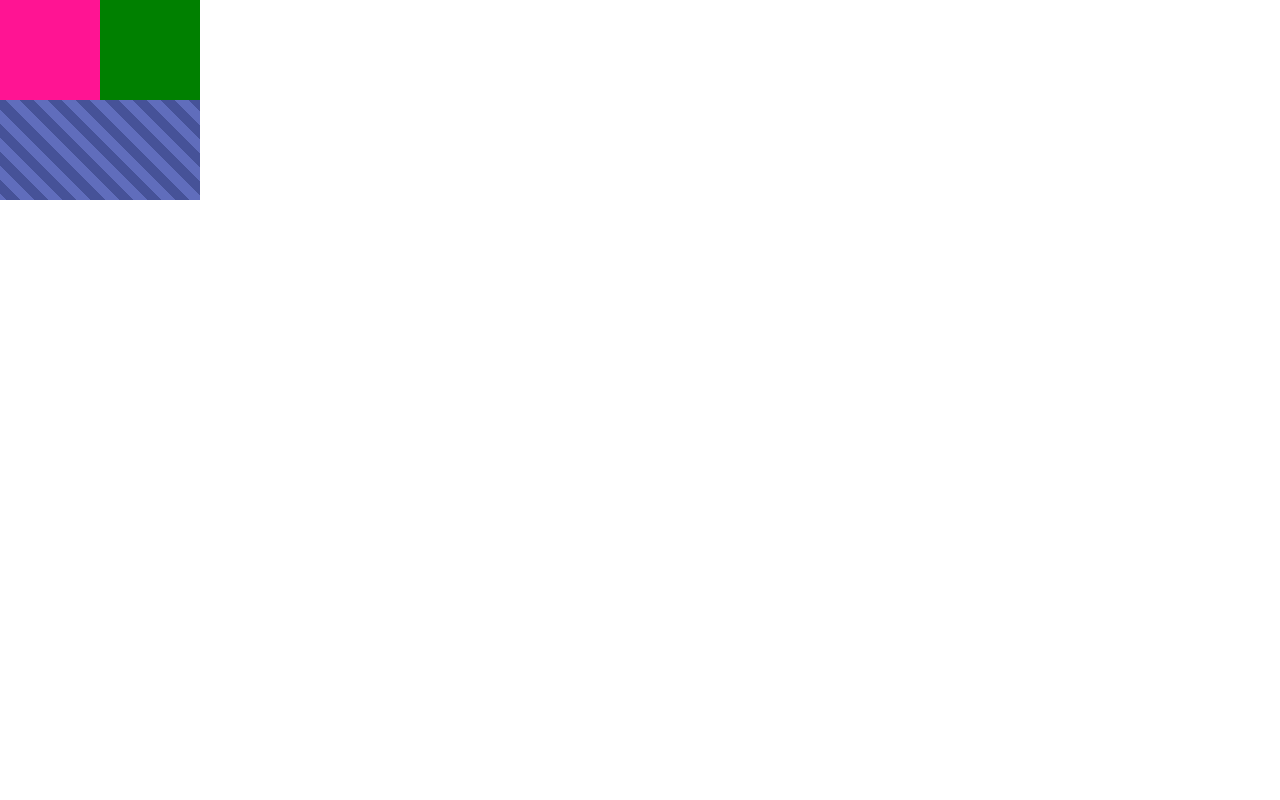
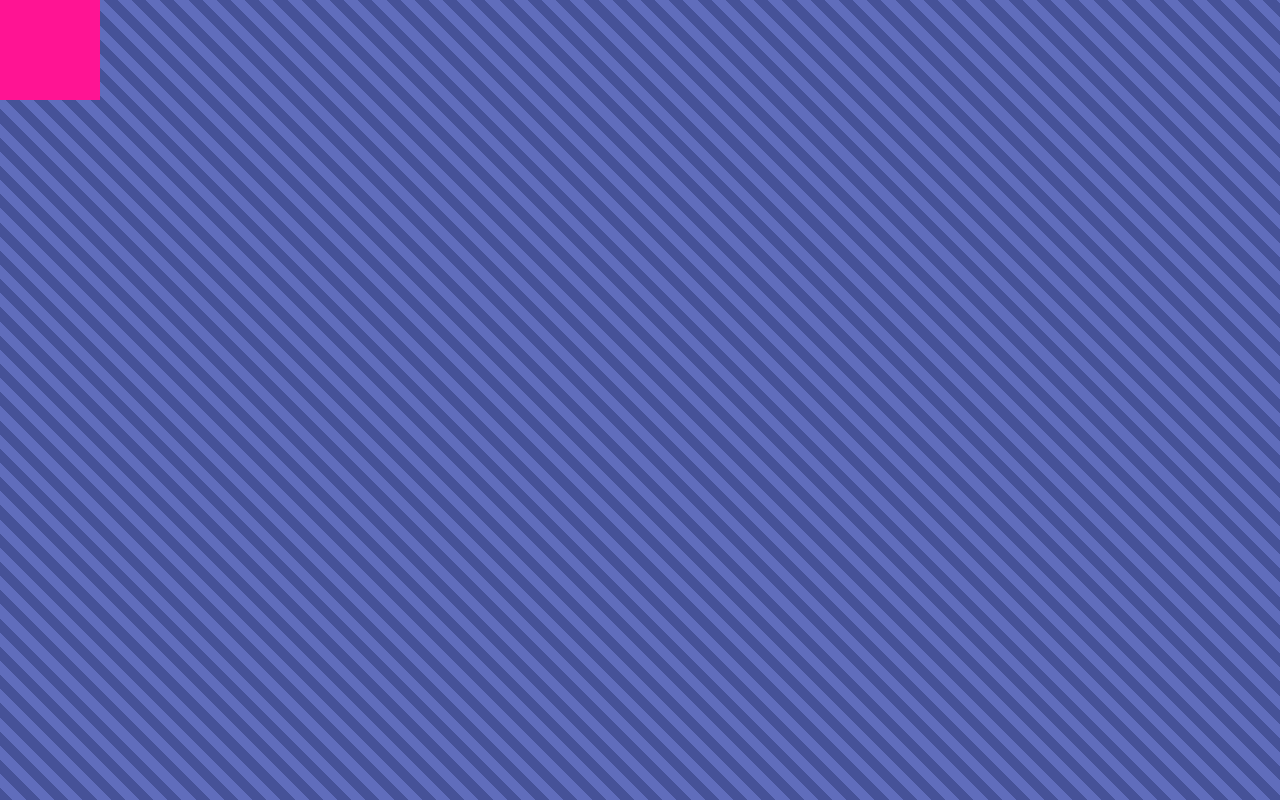
Before and after one commit to tdresser/swipe-experiments, a website built with Vite: page index.html in a window 1280 px wide. Built offline with nearby package versions, Linux system fonts and the light colour scheme.

Commit message:
Simple demo

```diff
--- a/index.html
+++ b/index.html
@@ -8,15 +8,9 @@
 </head>
 
 <body>
-  <div id="scroll_container_x">
-    <div id="scroll_container_y">
-      <div id="scroll_contents">
-        <div id="dummy_x">
-          <div id="dummy_y">
-            <div id="square"></div>
-          </div>
-        </div>
-      </div>
+  <div id="square"></div>
+  <div id="scroll_container">
+    <div id="scroll_contents">
     </div>
   </div>
   <script type="module" src="/src/main.ts"></script>
--- a/src/style.css
+++ b/src/style.css
@@ -1,37 +1,37 @@
-html, body {
-  margin:0;
-  padding:0;
+html,
+body {
+  margin: 0;
+  padding: 0;
+  height: 100%;
+  width: 100%;
 }
 
-@property --scrollYProp {
+body {
+  timeline-scope: --scrollXTimeline, --scrollYTimeline;
+}
+
+@property --sY {
   syntax: "<number>";
   initial-value: 0;
   inherits: false
 }
 
-@property --scrollXProp {
+@property --sX {
   syntax: "<number>";
   initial-value: 0;
   inherits: false
 }
 
-#scroll_container_x, #scroll_container_y {
-  height:200px;
-  width:200px;
-  overflow:scroll;
-}
-
-#scroll_container_x {
-  scroll-timeline: --scrollXTimeline x;
-}
-
-#scroll_container_y {
-  scroll-timeline: --scrollYTimeline y;
+#scroll_container {
+  height: 100%;
+  width: 100%;
+  overflow: scroll;
+  scroll-timeline: --scrollXTimeline x, --scrollYTimeline y;
 }
 
 #scroll_contents {
-  height: 1000px;
-  width:1000px;
+  height: 300%;
+  width: 300%;
   background: repeating-linear-gradient(45deg,
       #606dbc,
       #606dbc 10px,
@@ -39,60 +39,34 @@ html, body {
       #465298 20px);
 }
 
-#dummy_x, #dummy_y {
-  width:100px;
-  height:100px;
-  background-color: green;
-  position:fixed;
-}
-
-#dummy_x {
-  left:100px;
-  animation-name: testAnimationX;
-  animation-timeline: --scrollXTimeline;
-  top:calc(var(--scrollXProp) * 100px);
-}
-
-@keyframes testAnimationX {
+@keyframes scrollYAnimation {
   from {
-    --scrollXProp: 0;
-    /*background-color:aqua;*/
+    --sY: 0;
   }
 
   to {
-    --scrollXProp: 1;
-    /*background-color:red;*/
+    --sY: 1;
   }
 }
 
-#dummy_y {
-  left:200px;
-  animation-name: testAnimationY;
-  animation-timeline: --scrollYTimeline;
-  left:calc(var(--scrollYProp) * 100px);
-}
-
-@keyframes testAnimationY {
+@keyframes scrollXAnimation {
   from {
-    --scrollYProp: 0;
-    /*background-color:aqua;*/
+    --sX: 0;
   }
 
   to {
-    --scrollYProp: 1;
-    /*background-color:red;*/
+    --sX: 1;
   }
 }
 
 #square {
-  /*animation-timeline: --scrollYTimeline;
-  animation-duration: 1ms; /* Firefox requires this to apply the animation */
+  animation-name: scrollXAnimation, scrollYAnimation;
+  animation-timeline: --scrollXTimeline, --scrollYTimeline;
+  background-color: deeppink;
+  transform: rotate(calc(( var(--sY) + var(--sX)) * 100deg));
+  pointer-events: none;
 
-  background-color: deeppink;
-  /*transform:rotate(calc((var(--scrollXProp) + var(--scrollYProp)) * 100deg ));*/
-  /*transform:rotate(calc(var(--scrollYProp) * 100deg ));*/
-  left: calc(var(--scrollYProp) * 100px);
   width: 100px;
   height: 100px;
-  position:fixed;
+  position: fixed;
 }
```
